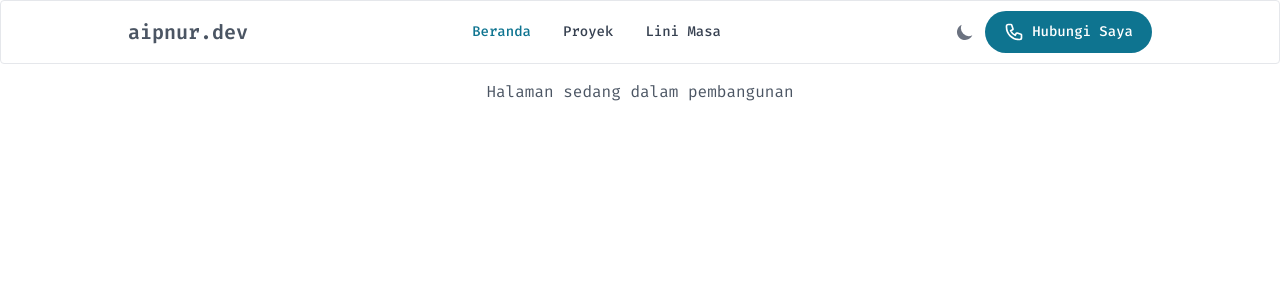
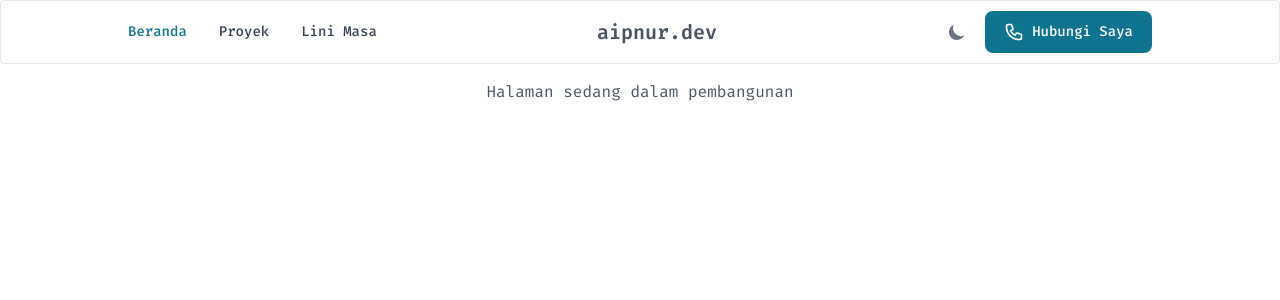
Before and after one commit to aipnurhayadi/aipnurhayadi.github.io, a Next.js app: page / in a window 1280 px wide. Shown: the top 300 px of the page. Built offline with nearby package versions, Linux system fonts and the light colour scheme.

Commit message:
fix: perbaikan order komponen navbar

```diff
--- a/src/app/layout.tsx
+++ b/src/app/layout.tsx
@@ -44,21 +44,21 @@ export default function RootLayout({
         })}
       >
         <Navbar border rounded>
+          <NavbarToggle />
+          <NavbarCollapse>
+            <NavbarLink to="/" text="Beranda" />
+            <NavbarLink to="/project" text="Proyek" />
+            <NavbarLink to="/timeline" text="Lini Masa" />
+          </NavbarCollapse>
           <NavbarBrand as={Link} href="/">
             <span className="self-center whitespace-nowrap text-xl font-semibold dark:text-white">
               aipnur.dev
             </span>
           </NavbarBrand>
-          <div className="flex justify-between order-0 md:order-1">
-            <DarkThemeToggle />
+          <div className="flex justify-between">
+            <DarkThemeToggle className="me-2" />
             <Contact />
           </div>
-          <NavbarToggle />
-          <NavbarCollapse>
-            <NavbarLink to="/" label="Beranda" />
-            <NavbarLink to="/project" label="Proyek" />
-            <NavbarLink to="/timeline" label="Lini Masa" />
-          </NavbarCollapse>
         </Navbar>
         <div className="py-4">{children}</div>
       </body>
--- a/src/components/common/NavbarLink.tsx
+++ b/src/components/common/NavbarLink.tsx
@@ -5,7 +5,7 @@ import { ReactElement } from "react";
 
 export interface NavbarLinkProps {
   to: string;
-  label: string;
+  text: string;
 }
 
 export default function NavbarLink(props: NavbarLinkProps): ReactElement {
@@ -13,7 +13,7 @@ export default function NavbarLink(props: NavbarLinkProps): ReactElement {
 
   return (
     <NavbarLinkFb href={props.to} active={pathname === props.to}>
-      {props.label}
+      {props.text}
     </NavbarLinkFb>
   );
 }
--- a/src/components/form/Contact.tsx
+++ b/src/components/form/Contact.tsx
@@ -9,7 +9,6 @@ export default function Contact(): ReactElement {
   return (
     <div>
       <Button
-        pill
         onClick={() => setOpenModal(!openModal)}
         className="flex items-center"
       >
```
